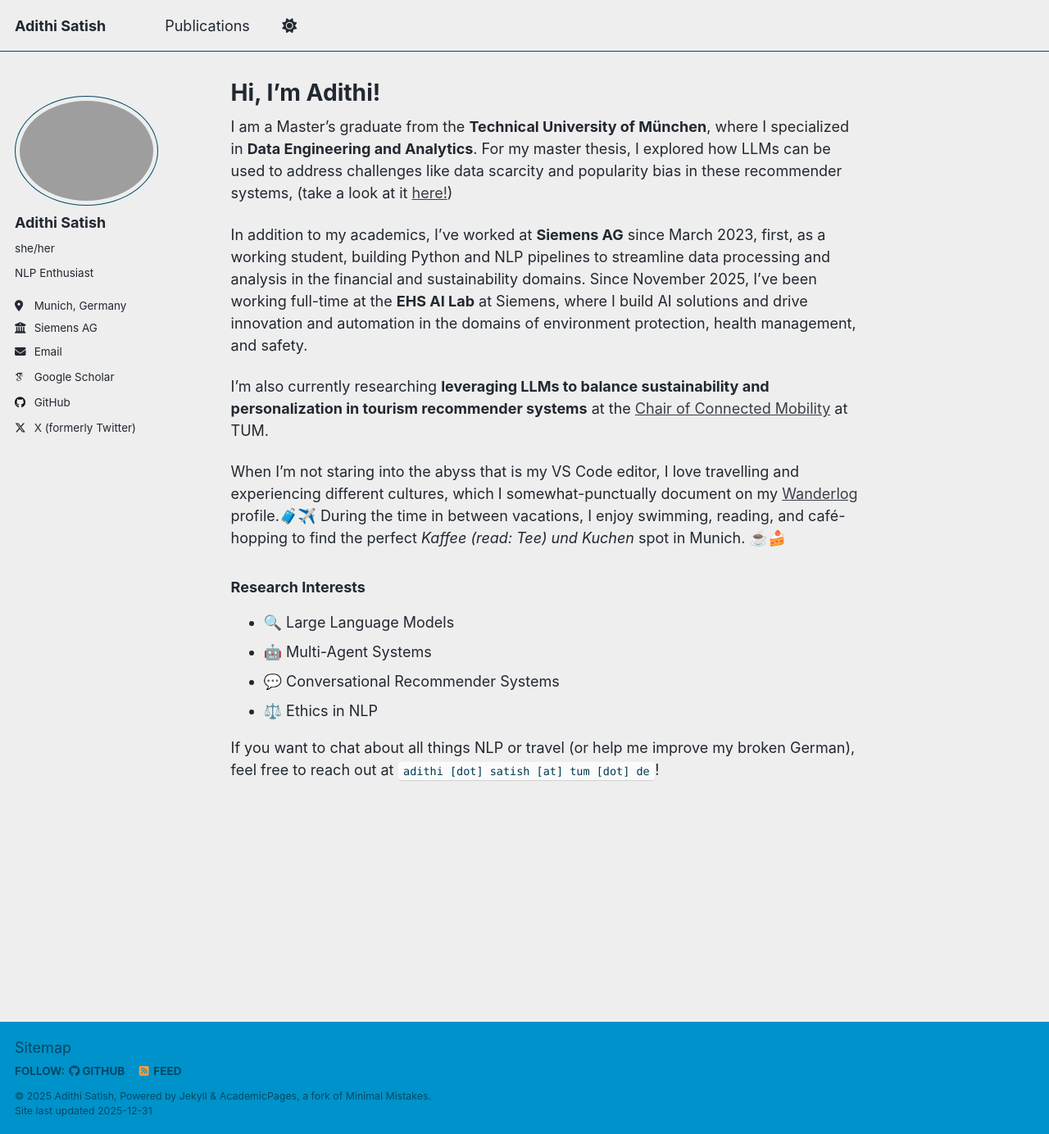
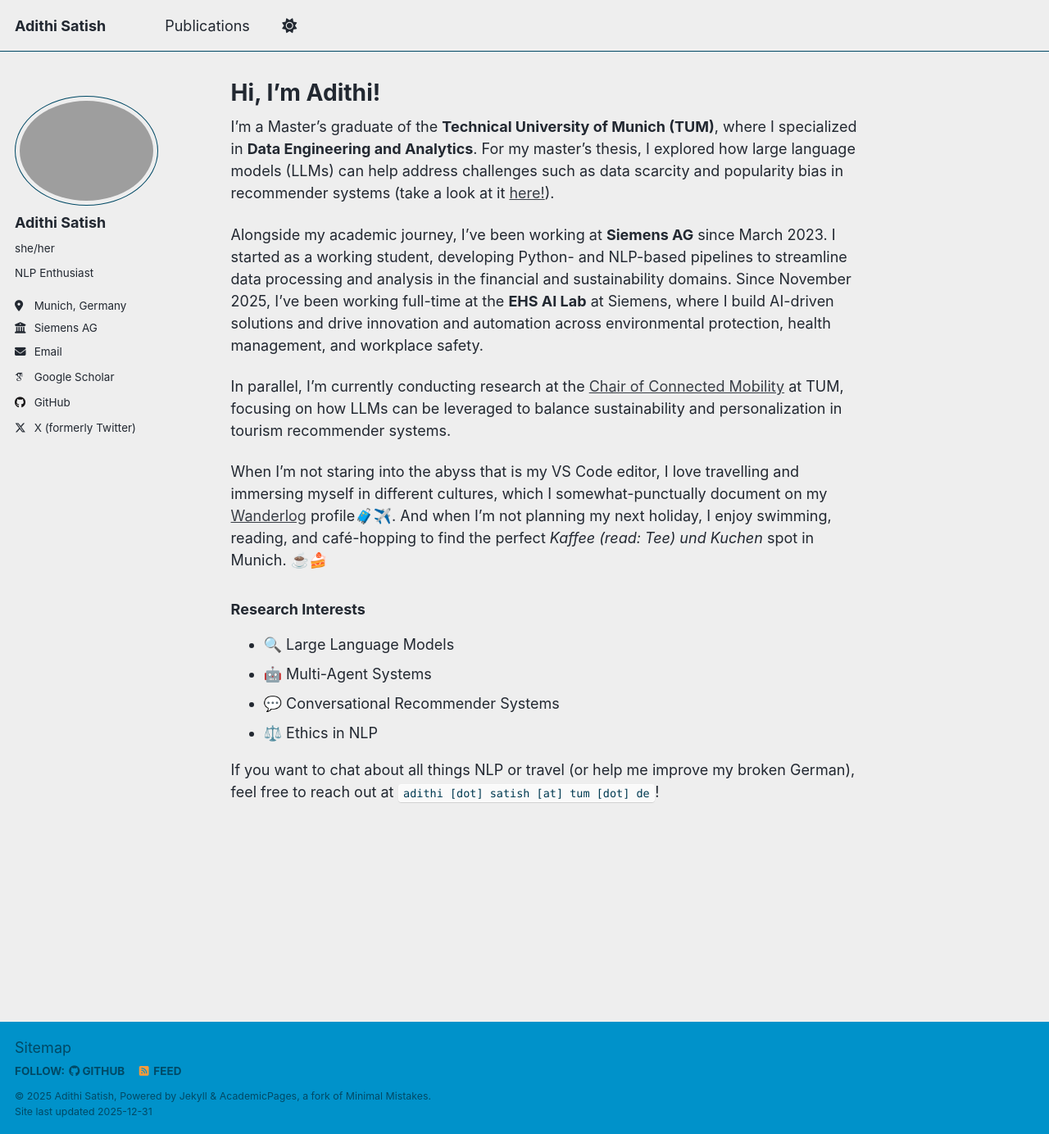
Before and after one commit to adithisatish/adithisatish.github.io, a Jekyll site: the page built from _pages/about.md, in a window 1280 px wide and 1384 px high. Shown: the whole window at 82% size. Built offline with Jekyll 4.4.1, drawn with Linux system fonts in a browser that asks for light colours; some web fonts are replaced; a script that is not in the unit is left out.

Commit message:
updated about page

```diff
--- a/_pages/about.md
+++ b/_pages/about.md
@@ -7,13 +7,13 @@ redirect_from:
   - /about.html
 ---
 
-I am a Master's graduate from the **Technical University of München**, where I specialized in **Data Engineering and Analytics**. For my master thesis, I explored how LLMs can be used to address challenges like data scarcity and popularity bias in these recommender systems, (take a look at it [here!](../files/thesis.pdf))
+I’m a Master’s graduate of the **Technical University of Munich (TUM)**, where I specialized in **Data Engineering and Analytics**. For my master’s thesis, I explored how large language models (LLMs) can help address challenges such as data scarcity and popularity bias in recommender systems (take a look at it [here!](../files/thesis.pdf)).
 
-In addition to my academics, I've worked at **Siemens AG** since March 2023, first, as a working student, building Python and NLP pipelines to streamline data processing and analysis in the financial and sustainability domains. Since November 2025, I've been working full-time at the **EHS AI Lab** at Siemens, where I build AI solutions and drive innovation and automation in the domains of environment protection, health management, and safety.
+Alongside my academic journey, I’ve been working at **Siemens AG** since March 2023. I started as a working student, developing Python- and NLP-based pipelines to streamline data processing and analysis in the financial and sustainability domains. Since November 2025, I’ve been working full-time at the **EHS AI Lab** at Siemens, where I build AI-driven solutions and drive innovation and automation across environmental protection, health management, and workplace safety.
 
-I'm also currently researching **leveraging LLMs to balance sustainability and personalization in tourism recommender systems** at the [Chair of Connected Mobility](https://www.ce.cit.tum.de/cm/home/) at TUM.
+In parallel, I’m currently conducting research at the [Chair of Connected Mobility](https://www.ce.cit.tum.de/cm/home/) at TUM, focusing on how LLMs can be leveraged to balance sustainability and personalization in tourism recommender systems.
 
-When I'm not staring into the abyss that is my VS Code editor, I love travelling and experiencing different cultures, which I somewhat-punctually document on my [Wanderlog](https://wanderlog.com/u/adithisatish) profile.🧳✈️ During the time in between vacations, I enjoy swimming, reading, and café-hopping to find the perfect _Kaffee (read: Tee) und Kuchen_ spot in Munich. ☕️🍰
+When I'm not staring into the abyss that is my VS Code editor, I love travelling and immersing myself in different cultures, which I somewhat-punctually document on my [Wanderlog](https://wanderlog.com/u/adithisatish) profile🧳✈️. And when I'm not planning my next holiday, I enjoy swimming, reading, and café-hopping to find the perfect _Kaffee (read: Tee) und Kuchen_ spot in Munich. ☕️🍰
 
 ### Research Interests
 
```
